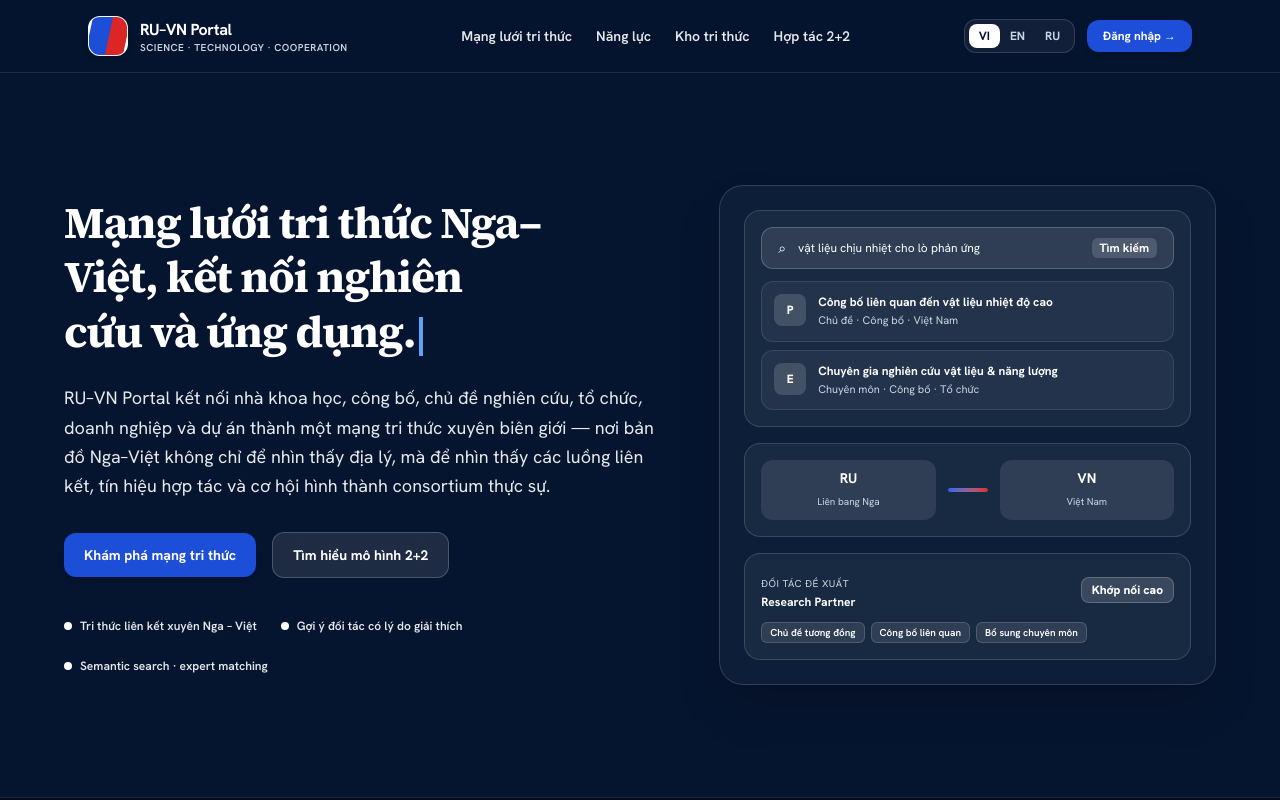
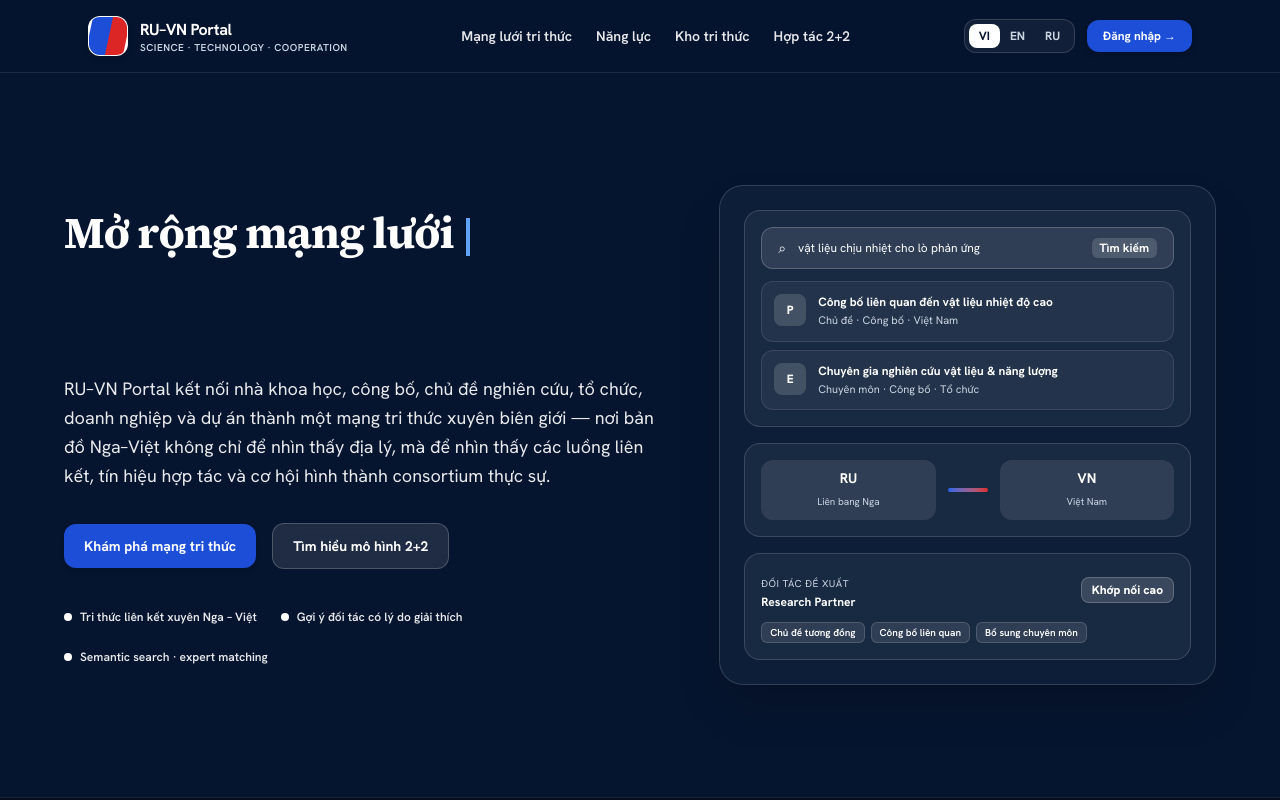
Before and after one commit to dangminhdev0403/vnru-network, a Next.js app in the folder frontend/: page / in a window 1280 px wide. Shown: the top 800 px of the page. Built offline with nearby package versions, Linux system fonts and the light colour scheme; no server answers.

Commit message:
feat(hero): set Phrase 1 to Mạng lưới tri thức Nga-Việt while preserving zero layout shift

```diff
--- a/frontend/app/HomeMotion.tsx
+++ b/frontend/app/HomeMotion.tsx
@@ -15,16 +15,16 @@ export const useLocale = create<{ locale: Locale; setLocale: (locale: Locale) =>
 
 const HERO_SEQUENCES: Record<Locale, [string, string]> = {
   vi: [
-    "Mạng lưới tri thức Nga–Việt, kết nối nghiên cứu và ứng dụng.",
-    "Từ chuyên gia và công bố đến các cơ hội hợp tác thực chất.",
+    "Mạng lưới tri thức Nga–Việt",
+    "Mở rộng mạng lưới nghiên cứu và hình thành đối tác thực chất.",
   ],
   ru: [
-    "Сеть знаний Россия–Вьетнам, связь науки và технологий.",
-    "От экспертов và публикаций к реальному сотрудничеству.",
+    "Сеть знаний Россия–Вьетнам",
+    "Расширяя исследовательскую сеть и формируя реальные партнерства.",
   ],
   en: [
-    "RU–VN Knowledge Network, bridging research and application.",
-    "From experts and publications to impactful collaboration.",
+    "RU–VN Knowledge Network",
+    "Expanding research networks and fostering impactful partnerships.",
   ],
 };
 
```
